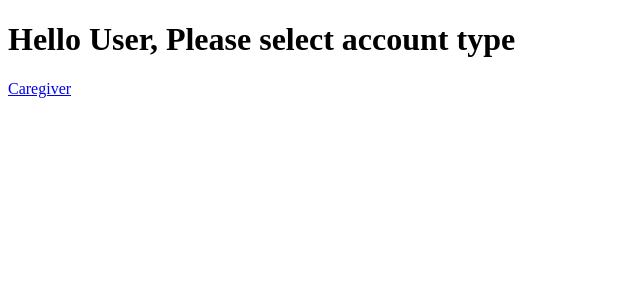
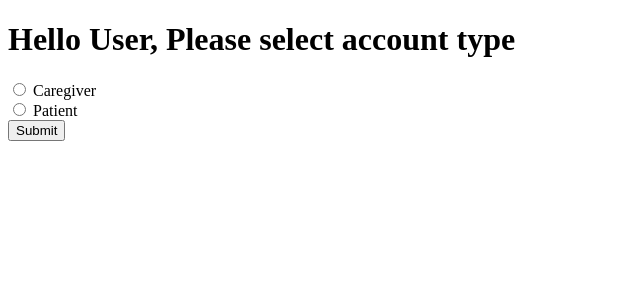
Before and after one commit to JeffLi117/AOA, a SvelteKit app in the folder frontend/: page / in a window 1280 px wide. Shown: the top 300 px of the page, without its empty margins (0-640 px from the left). Built offline with nearby package versions, Linux system fonts and the light colour scheme.

Commit message:
Update +page.svelte
made selection a list on homepage

```diff
--- a/frontend/src/routes/+page.svelte
+++ b/frontend/src/routes/+page.svelte
@@ -1,2 +1,15 @@
 <h1>Hello User, Please select account type</h1>
-<a href="/login">Caregiver</a>
+
+<form action="/login">
+    <div>
+   <input type="radio" id="caregiver" name="category" value="caregiver">
+   <label for="caregiver">Caregiver</label>
+    </div>
+   <div>
+   <input type="radio" id="patient" name="category" value="patient">
+   <label for="patient">Patient</label>
+</div>
+<div>
+    <button>Submit</button>
+</div>
+</form>
```
